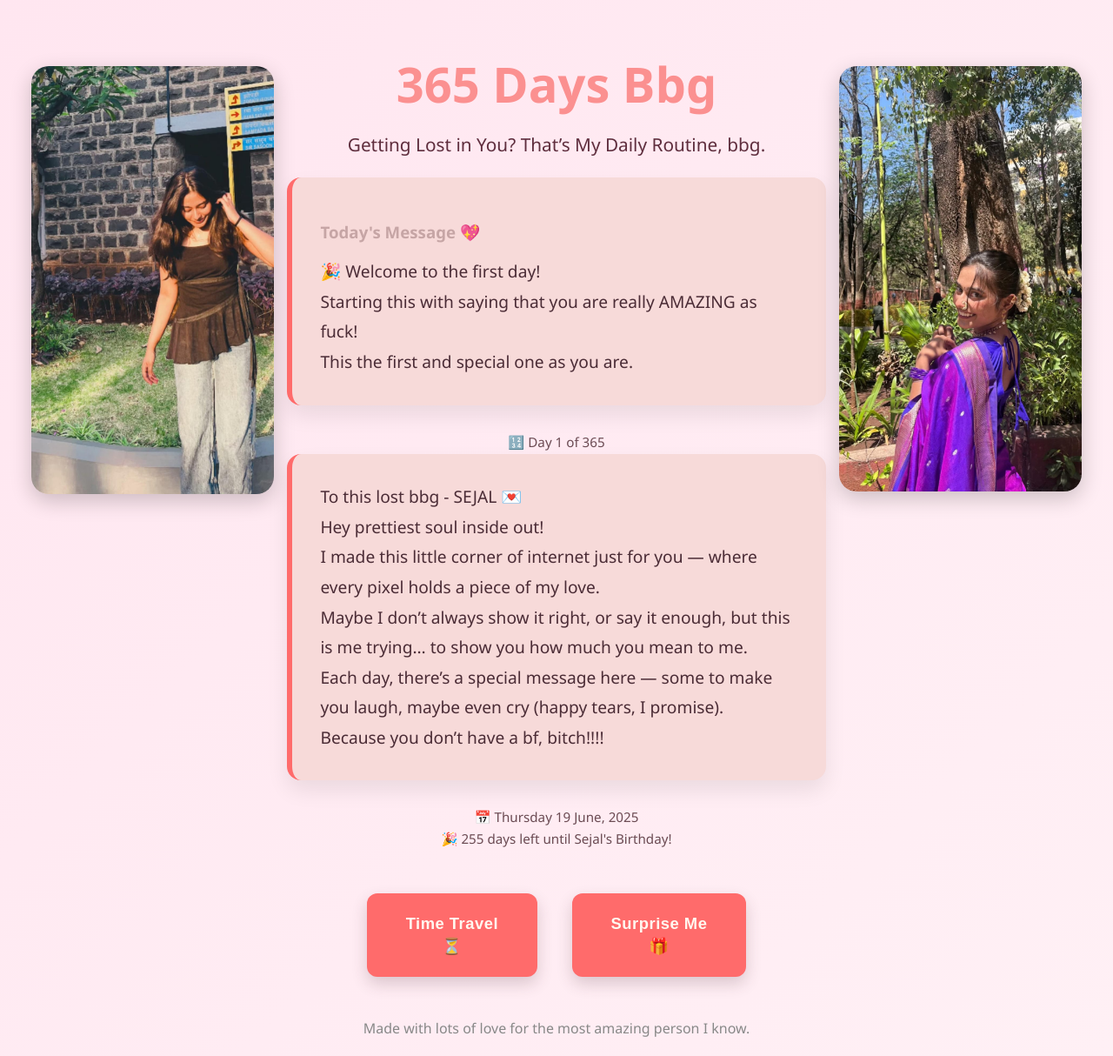
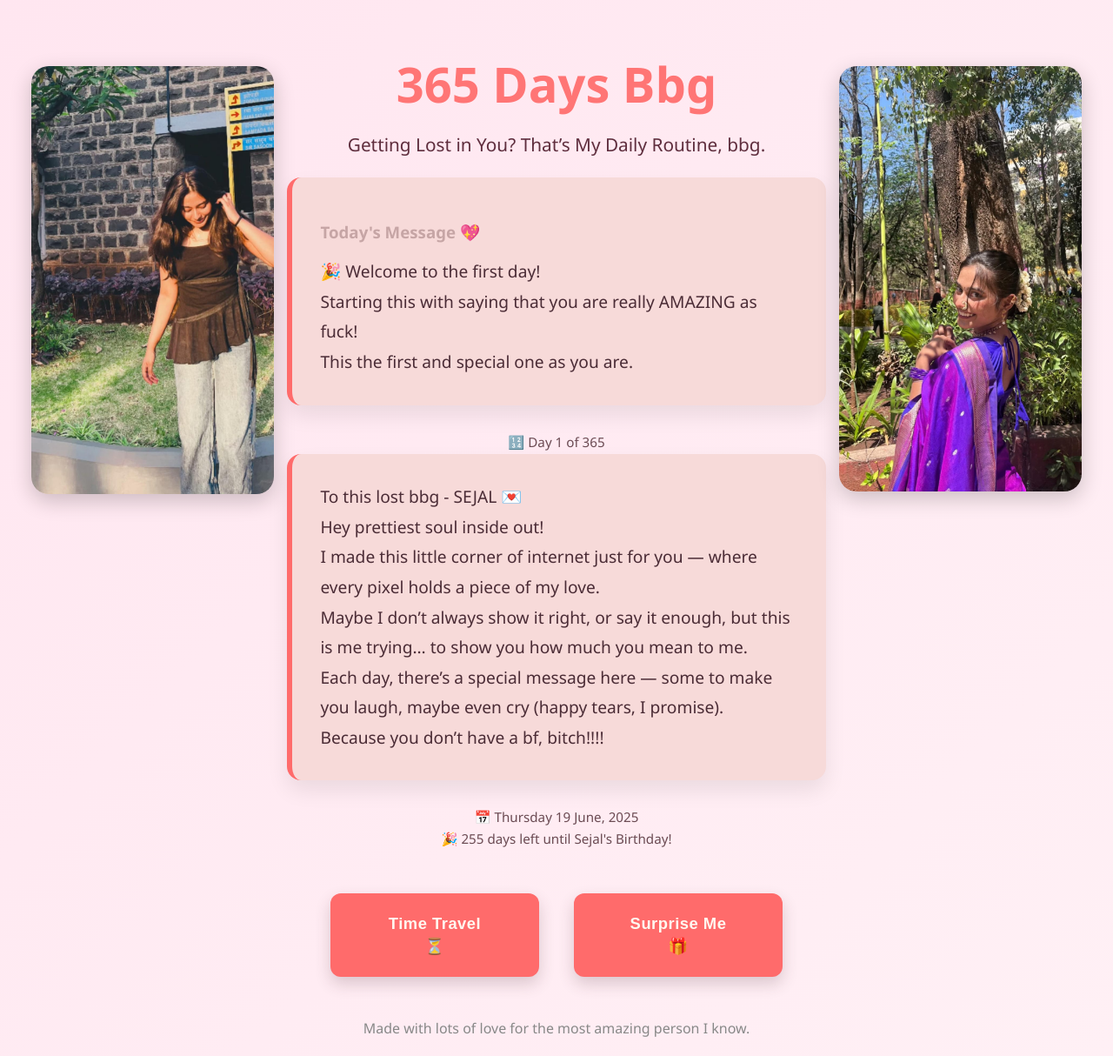
Before and after one commit to juie-ing/365-days-bbg, a React (Create React App) app: page / in a window 1280 px wide. Shown: the whole page at 87% size. Built offline with nearby package versions, Linux system fonts and the light colour scheme.

Commit message:
🚫 Remove leftover style.css import (final fix)

```diff
--- a/src/App.tsx
+++ b/src/App.tsx
@@ -19,7 +19,7 @@ const AppContainer = styled.div`
 const Title = styled.h1`
   text-align: center;
   font-size: 3.5rem;
-  color: rgb(251, 144, 144);
+  color: rgb(255, 117, 117);
   margin-bottom: 0.3rem;
 `;
 
@@ -126,12 +126,18 @@ const Button = styled.button`
   transition: all 0.3s ease;
   box-shadow: 0 8px 18px rgba(75, 44, 54, 0.2);
 
+  /* 💡 Added width control */
+  min-width: 220px;
+  max-width: 100%;
+  width: 240px;
+
   &:hover {
     background-color: #4B2C36;
     color: white;
     animation: ${pulse} 0.6s ease-in-out;
   }
 `;
+
 
 function App() {
   const startDate = new Date(2025, 5, 19); // June 19, 2025
```
